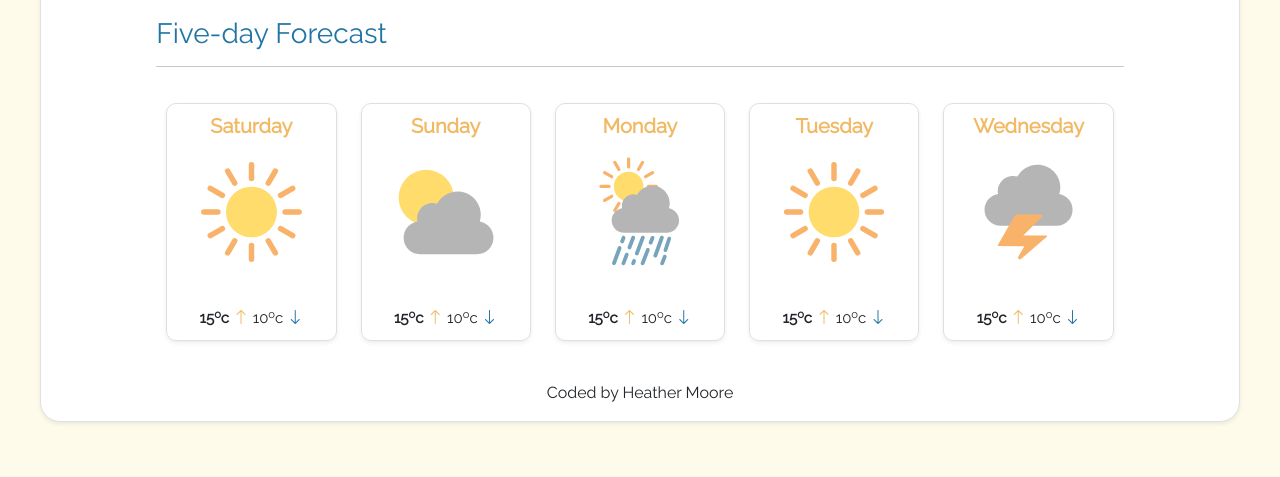
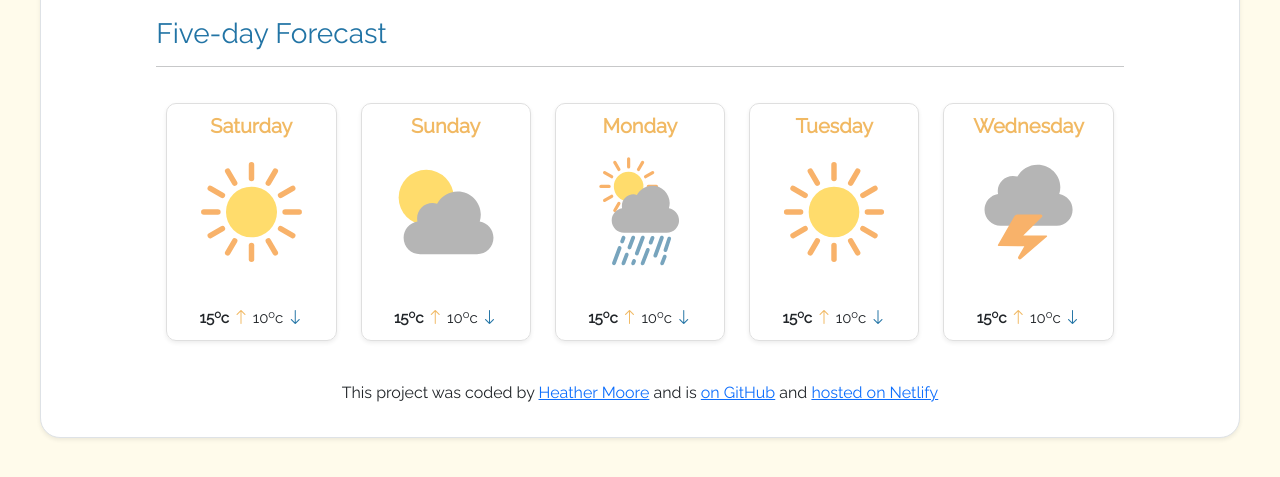
Before and after one commit to helolacey/hm-sc-plus-project, a plain HTML site: page index.html in a window 1280 px wide. Shown: the part 367-844 px from the top of the page. Drawn offline with nearby package versions, Linux system fonts and the light colour scheme.

Commit message:
Update footer

```diff
--- a/index.html
+++ b/index.html
@@ -221,7 +221,27 @@
           </div>
         </div>
       </div>
-      <footer>Coded by Heather Moore</footer>
+      <footer>
+        <p>
+          This project was coded by
+          <a href="https://app.netlify.com/teams/helolacey/" target="_blank"
+            >Heather Moore</a
+          >
+          and is
+          <a
+            href="https://app.netlify.com/sites/sc-plus-responsive-project/"
+            target="_blank"
+          >
+            on GitHub</a
+          >
+          and
+          <a
+            href="https://sc-plus-responsive-project.netlify.app/"
+            target="_blank"
+            >hosted on Netlify</a
+          >
+        </p>
+      </footer>
     </div>
     <script src="src/javascript.js"></script>
     <script
```
